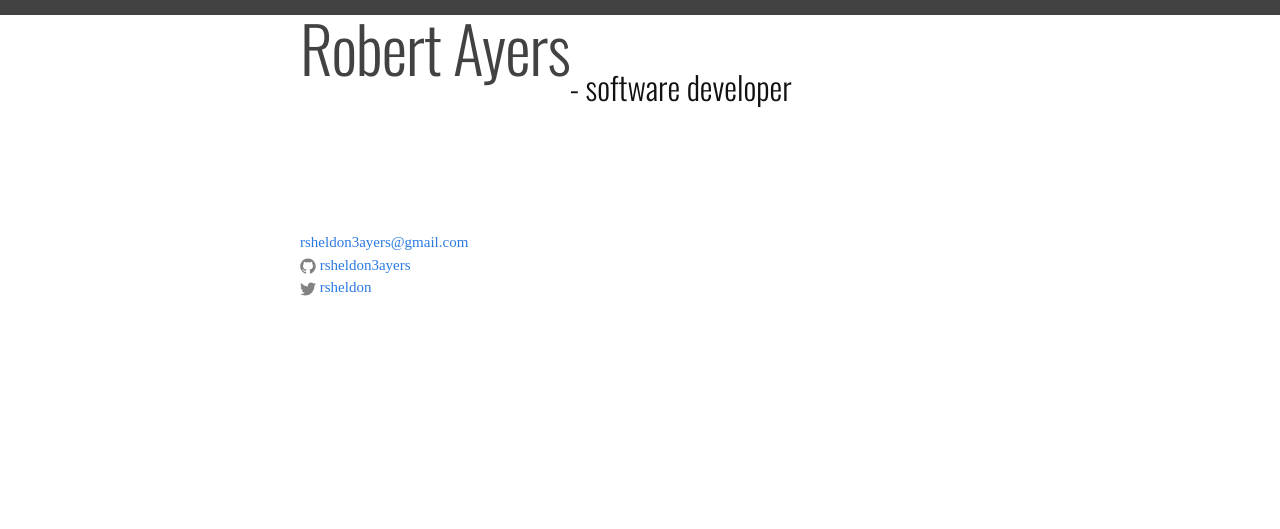
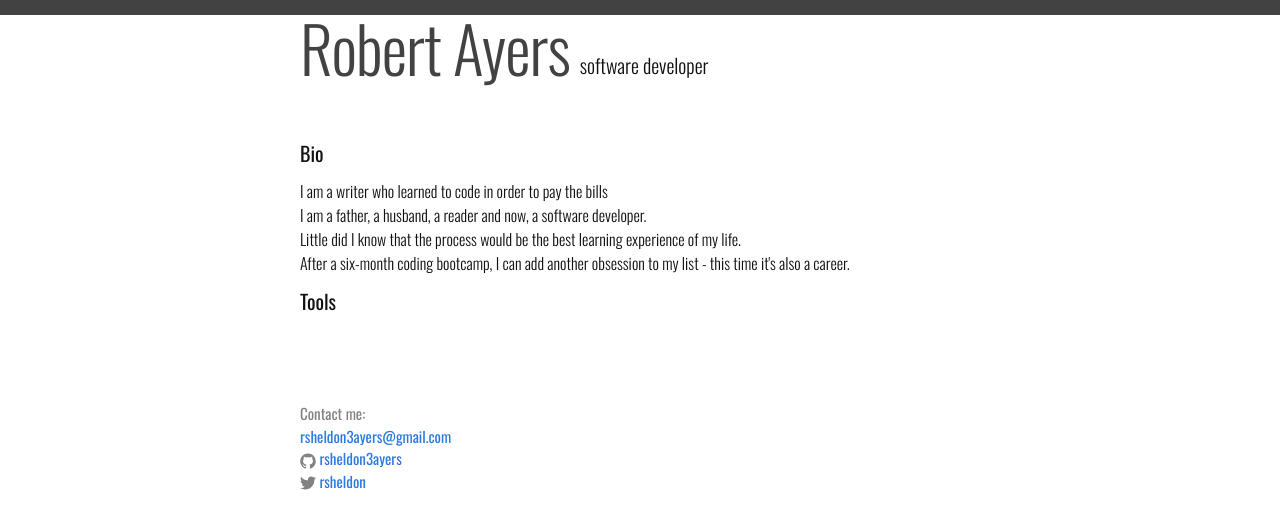
Before and after one commit to rsheldon3ayers/rsheldon3ayers.github.io, a Jekyll site: the page built from index.html, in a window 1280 px wide. Shown: the top 529 px of the page. Built offline with Jekyll 4.4.1, drawn with Linux system fonts in a browser that asks for light colours.

Commit message:
tweaked layout, added bio

```diff
--- a/_includes/footer.html
+++ b/_includes/footer.html
@@ -7,7 +7,7 @@
     <div class="footer-col-wrapper">
       <div class="footer-col footer-col-1">
         <ul class="contact-list">
-          <!-- <li>{{ site.title }}</li> -->
+          <li>Contact me:</li>
           <li><a href="mailto:{{ site.email }}">{{ site.email }}</a></li>
            {% if site.github_username %}
           <li>
--- a/_includes/header.html
+++ b/_includes/header.html
@@ -2,8 +2,8 @@
 
   <div class="wrapper">
 
-    <a class="site-title" href="{{ site.baseurl }}/">{{ site.title }}</a><br><br>
-    <div class="site-subtitle"><p>  - software developer </p></div>
+    <a class="site-title" href="{{ site.baseurl }}/">{{ site.title }}</a>
+    <div class="site-subtitle"><p> software developer </p></div>
 
     <nav class="site-nav">
       <a href="#" class="menu-icon">
--- a/_sass/_layout.scss
+++ b/_sass/_layout.scss
@@ -24,10 +24,18 @@
         color: $grey-color-dark;
     }
 }
+.bio {
+    font-weight: 250;
+    margin-top: 2px;
+
+}
 .site-subtitle {
     font-family: 'Oswald', sans-serif;
-    font-size: 32px;
+    font-size: 20px;
+    line-height: 64px;
     font-weight: 200;
+    margin-top: 18px;
+    margin-left: 10px;
     position: relative;
 }
 .site-nav {
--- a/css/main.scss
+++ b/css/main.scss
@@ -8,7 +8,7 @@
 
 
 // Our variables
-$base-font-family: "Goudy Bookletter 1911", serif;;
+$base-font-family: 'Oswald', sans-serif;
 $base-font-size:   16px;
 $base-font-weight: 400;
 $small-font-size:  $base-font-size * 0.875;
--- a/index.html
+++ b/index.html
@@ -3,8 +3,12 @@ layout: default
 ---
 
 <div class="home">
+<h1 class="page-heading">Bio</h1>
+  <p class="bio">I am a writer who learned to code in order to pay the bills<br>I am a father, a husband, a reader and now, a software developer.
+  <br>Little did I know that the process would be the best learning experience of my life.
+  <br>After a six-month coding bootcamp, I can add another obsession to my list - this time it's also a career.</p>
 
-  <!-- <h1 class="page-heading">Posts</h1> -->
+  <h1 class="page-heading">Tools</h1>
 
   <!-- <ul class="post-list">
     {% for post in site.posts %}
```
Also changed, not shown: 4 other files.
